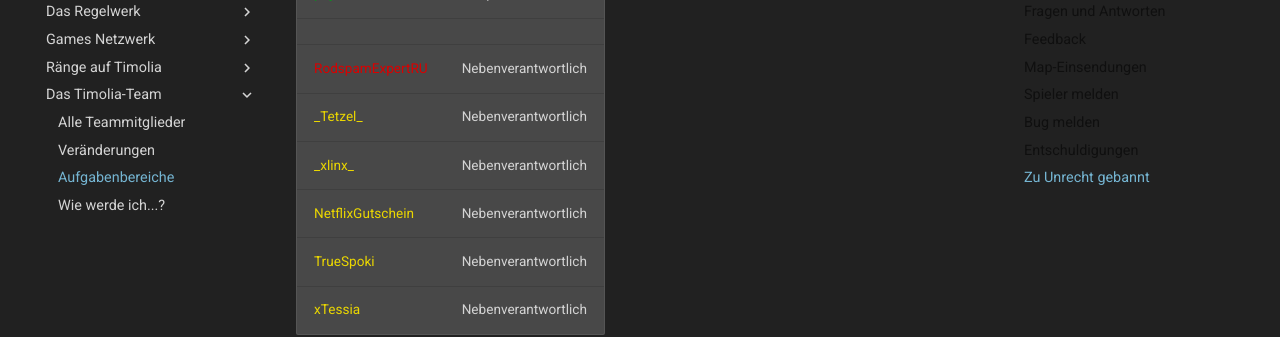
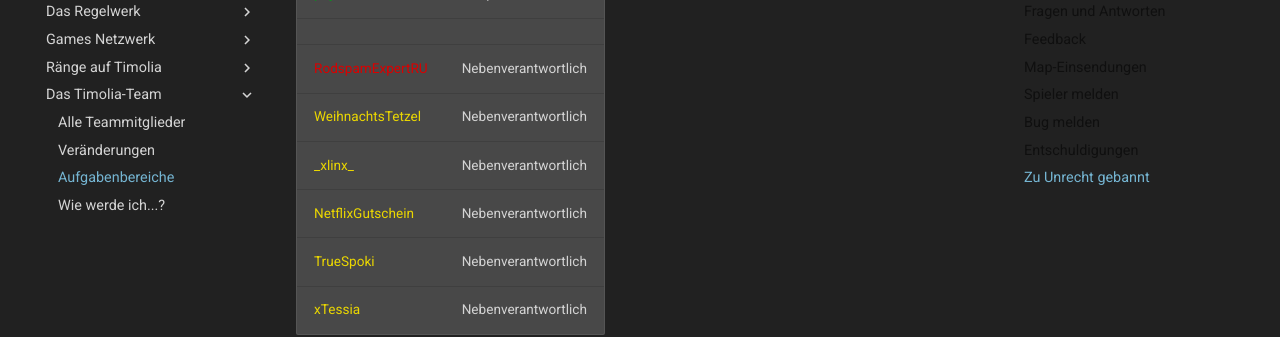
Before and after one commit to TimoliaDE/HowTo, an MkDocs documentation site: the page built from docs/team/responsibilities.md, in a window 1280 px wide and 900 px high, scrolled down 6968 px. Shown: the part 152-489 px from the top of the window. Built offline with MkDocs 1.6.1 and Material for MkDocs 9.7.7, drawn with Linux system fonts in a browser that asks for light colours; old or Windows-style settings are respelled for this version of MkDocs.

Commit message:
_Tetzel_ → WeihnachtsTetzel

```diff
--- a/docs/team/responsibilities.md
+++ b/docs/team/responsibilities.md
@@ -185,7 +185,7 @@ Um auch ingame immer auf dem neusten Stand zu bleiben, wird sich hier um Broadca
 |<span class='sysadmin'>physanus</span> | Hauptverantwortlich |
 | | |
 |<span class='moderator'>RodspamExpertRU</span> | Nebenverantwortlich |
-|<span class='supporter'>\_Tetzel\_</span> | Nebenverantwortlich |
+|<span class='supporter'>WeihnachtsTetzel</span> | Nebenverantwortlich |
 |<span class='supporter'>\_xlinx\_</span> | Nebenverantwortlich |
 |<span class='supporter'>NetflixGutschein</span> | Nebenverantwortlich |
 |<span class='supporter'>TrueSpoki</span> | Nebenverantwortlich |
```
Also changed, not shown: docs/team/members.md (+4 -4 lines).
